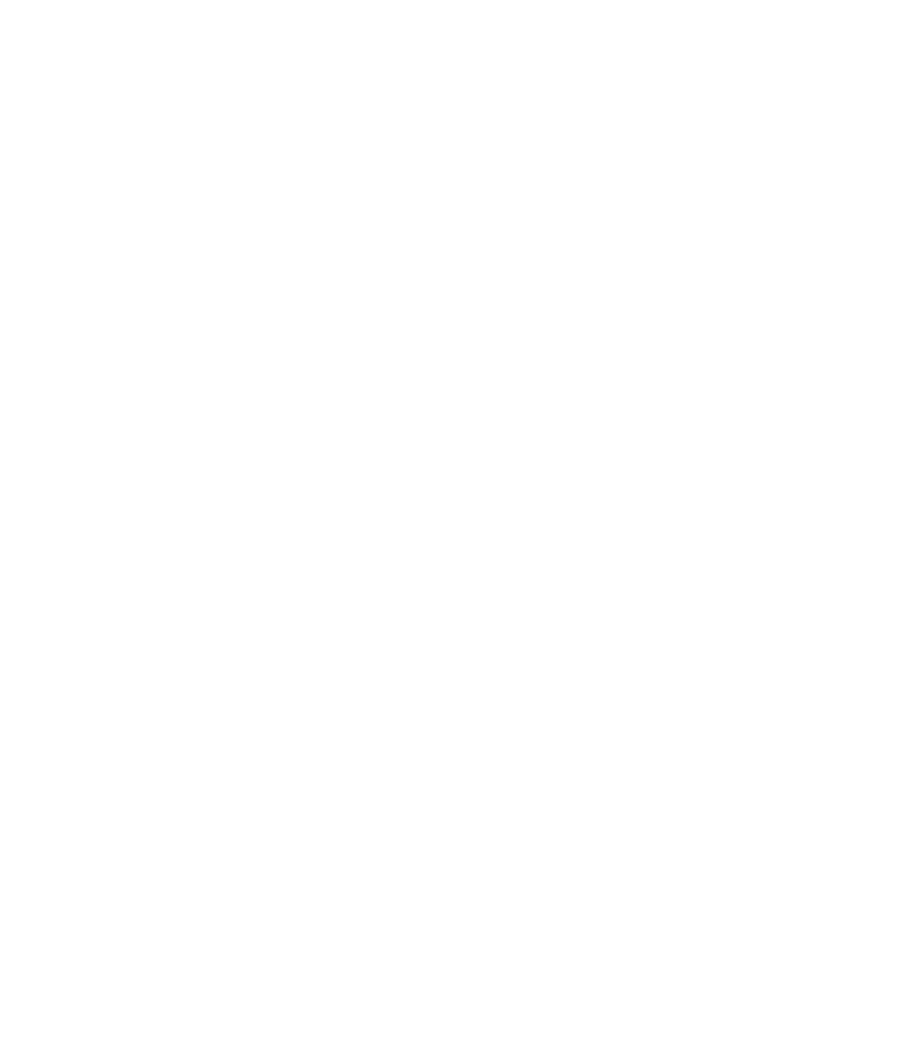
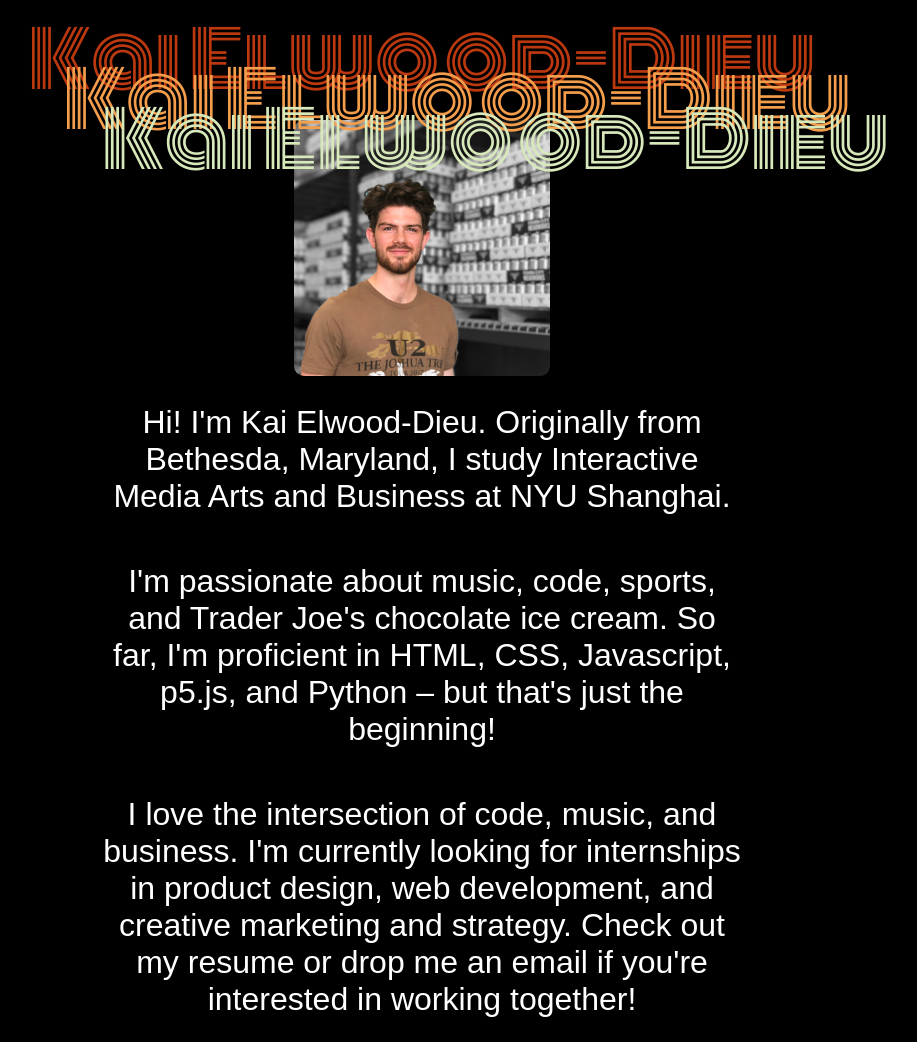
Before and after one commit to KaiElwood/KaiElwood.github.io, a plain HTML site: page KaiAbout.html in a window 1280 px wide. Shown: the whole page, without its empty margins (218-1135 px from the left). Before the commit the page ends 800 px from the top, so only its background shows below. Drawn offline with nearby package versions, Linux system fonts and the light colour scheme; a web font is replaced by a local one.

Commit message:
fixed links, added css

```diff
--- a/KaiAbout.html
+++ b/KaiAbout.html
@@ -4,11 +4,29 @@
     <meta charset="utf-8">
     <meta name="viewport" content="width=device-width, initial-scale=1.0">
     <link href="https://fonts.googleapis.com/css?family=Monoton&display=swap" rel="stylesheet">
-    <link href="https://fonts.googleapis.com/css2?family=Titillium+Web:ital,wght@1,300&display=swap" rel="stylesheet">
+    <link href="https://fonts.googleapis.com/css2?family=Geo:ital@0;1&display=swap" rel="stylesheet">
+    <link rel="stylesheet" href="aboutcss.css">
     <title>About Me</title>
     <script type="text/javascript" src="https://code.jquery.com/jquery-3.4.1.min.js"></script>
   </head>
   <body>
+    <div class="background">
 
+    </div>
+    <div class="mainDiv">
+      <div class="names">
+        <h1 id="k1">Kai Elwood-Dieu</h1>
+        <h1 id="k2">Kai Elwood-Dieu</h1>
+        <h1 id="k3">Kai Elwood-Dieu</h1>
+      </div>
+      <div id="picture">
+        <img src="Kai Photo.jpg" alt="">
+      </div>
+      <div id="text">
+        <p id="p1">Hi! I'm Kai Elwood-Dieu. Originally from Bethesda, Maryland, I study <span id="IMB">Interactive Media Arts and Business</span> at NYU Shanghai.</p>
+        <p id="p2">I'm passionate about music, code, sports, and Trader Joe's chocolate ice cream. So far, I'm proficient in HTML, CSS, Javascript, p5.js, and Python – but that's just the beginning!</p>
+        <p id="p3">I love the intersection of code, music, and business. I'm currently looking for internships in product design, web development, and creative marketing and strategy. Check out my resume or drop me an email if you're interested in working together!</p>
+      </div>
+    </div>
   </body>
 </html>
--- /dev/null
+++ b/aboutcss.css
@@ -0,0 +1,70 @@
+* {
+  margin: 0;
+  padding: 0;
+}
+
+body {
+  width: 100vw;
+  height: 100vh;
+  background-color: black;
+}
+
+.mainDiv {
+  z-index: 100;
+  margin:auto;
+  width: 100vw;
+  justify-content: center;
+  /* display: flex; */
+  text-align: center;
+}
+
+h1 {
+  font-family: 'Monoton', cursive;
+  font-size: 6vw;
+  font-weight: 400;
+  margin-block-start: 0;
+  margin-block-end: 0;
+  color: #D7E8BA;
+}
+
+#k1 {
+  position: relative;
+  color: #BC3910;
+}
+
+#k2 {
+  position: absolute;
+  top: 40px;
+  left: 22%;
+  color: #F49E4C;
+}
+
+#k3 {
+  position: absolute;
+  top: 80px;
+  text-align: center;
+  left: 25%;
+  color: #D7E8BA;
+}
+
+p {
+  font-size: 2rem;
+  font-family: 'Geo', sans-serif;
+  color: white;
+  border: none;
+  padding: 3vh 0;
+}
+
+#text {
+  display: inline-block;
+  width: 50vw;
+}
+
+#picture img {
+  object-fit: cover;
+  object-position: center;
+  width: 20vw;
+  height: auto;
+  border: 0 solid black;
+  border-radius: 10px;
+}
```
Also changed, not shown: KaiWork.html (+2 -8 lines), index.html (+1 -1 lines), Kai Photo.JPG (added), workcss.css (added), 1 other file.
